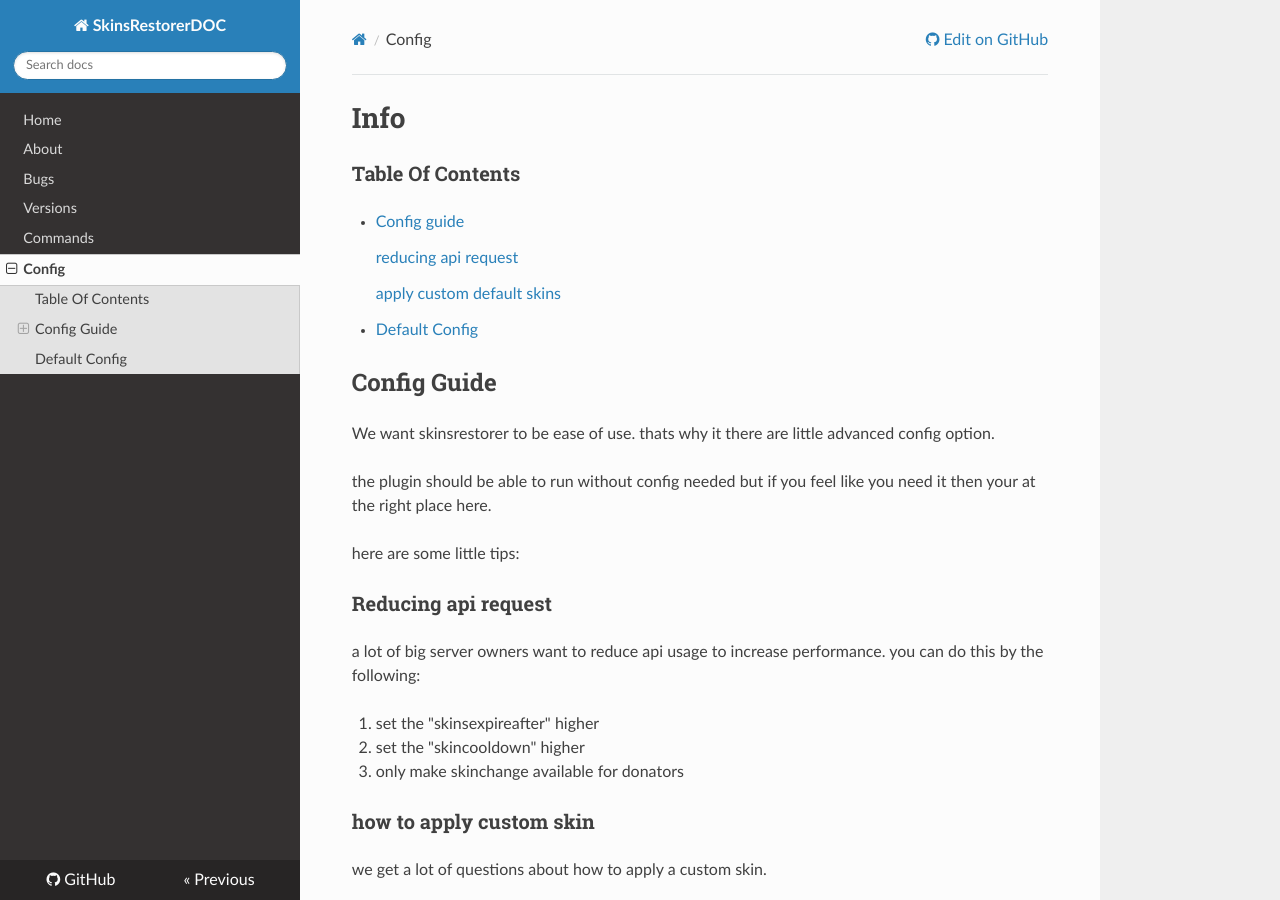
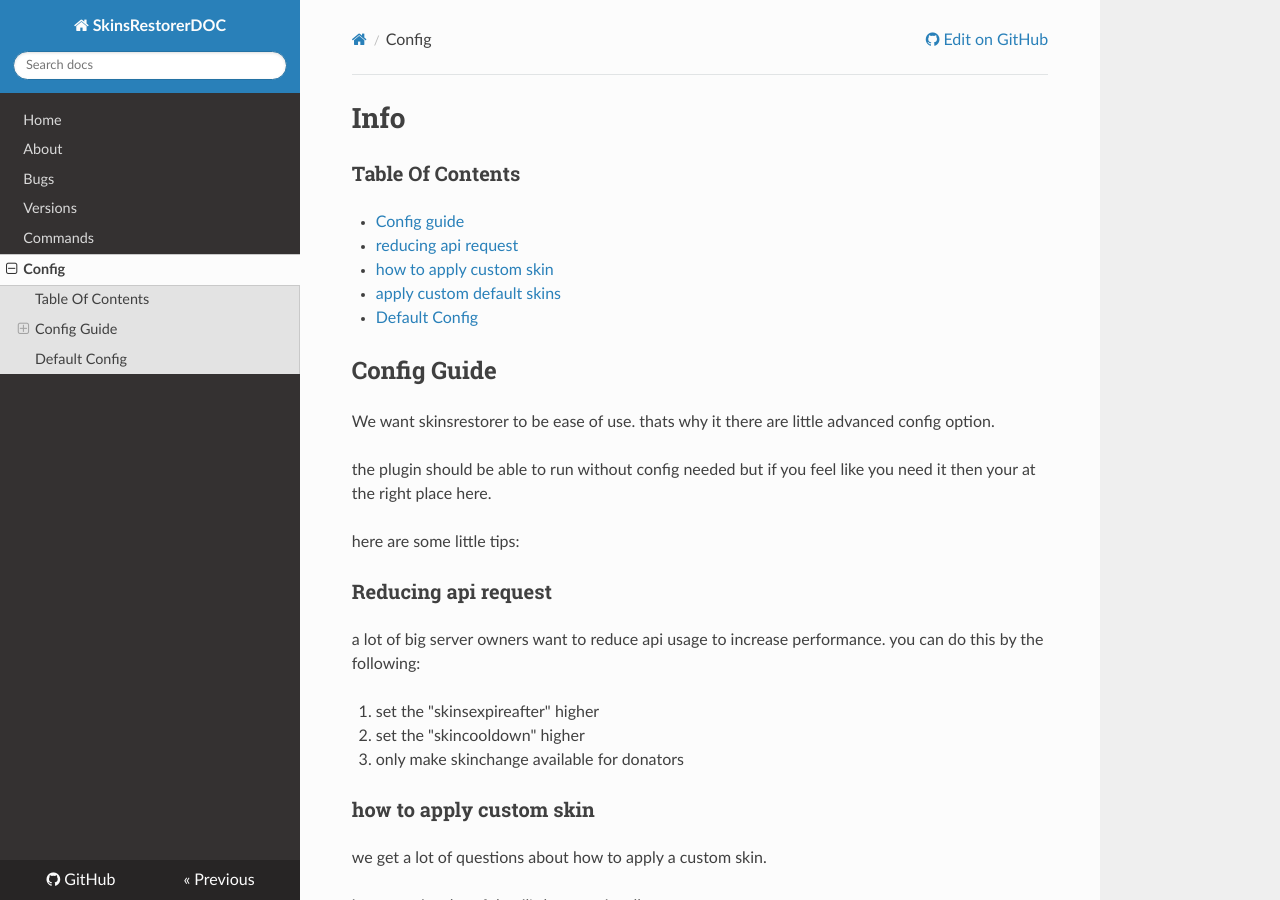
Before and after one commit to xknat/SkinsRestorerDOC, an MkDocs documentation site: the page built from docs/config.md, in a window 1280 px wide and 900 px high. Built offline with MkDocs 1.6.1, drawn with Linux system fonts in a browser that asks for light colours; nearby versions of some CDN libraries; old or Windows-style settings are respelled for this version of MkDocs.

Commit message:
index update for config.md

```diff
--- a/docs/config.md
+++ b/docs/config.md
@@ -3,9 +3,11 @@
 ###Table Of Contents
 - [Config guide](#config-guide)
 
-    [reducing api request](#reducing-api-request)
+   -  [reducing api request](#reducing-api-request)
 
-    [apply custom default skins](#apply-custom-default-skins)
+   -  [how to apply custom skin](#how-to-apply-custom-skin)
+
+   -  [apply custom default skins](#apply-custom-default-skins)
 
 
 - [Default Config](#default-config)
```
